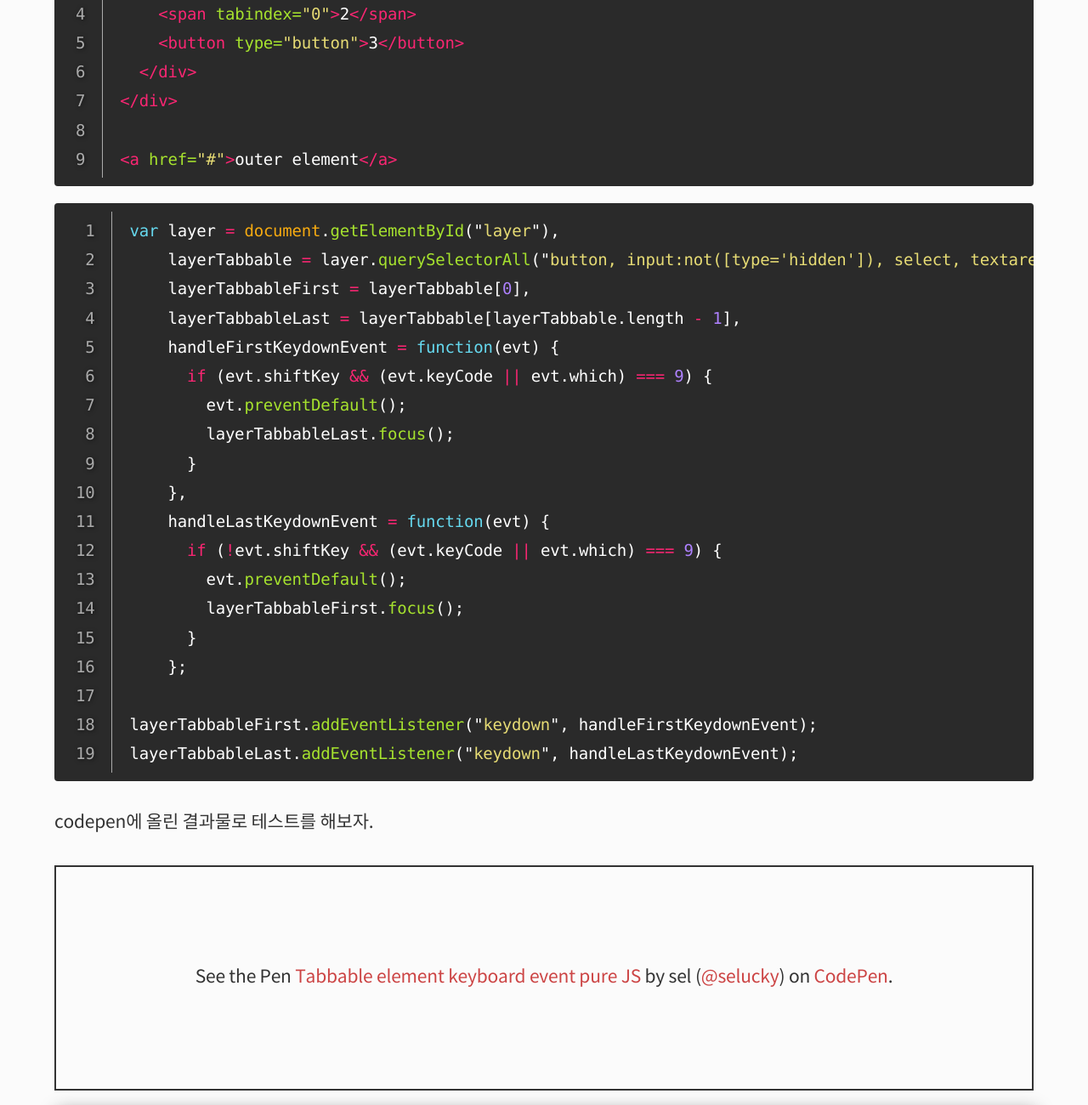
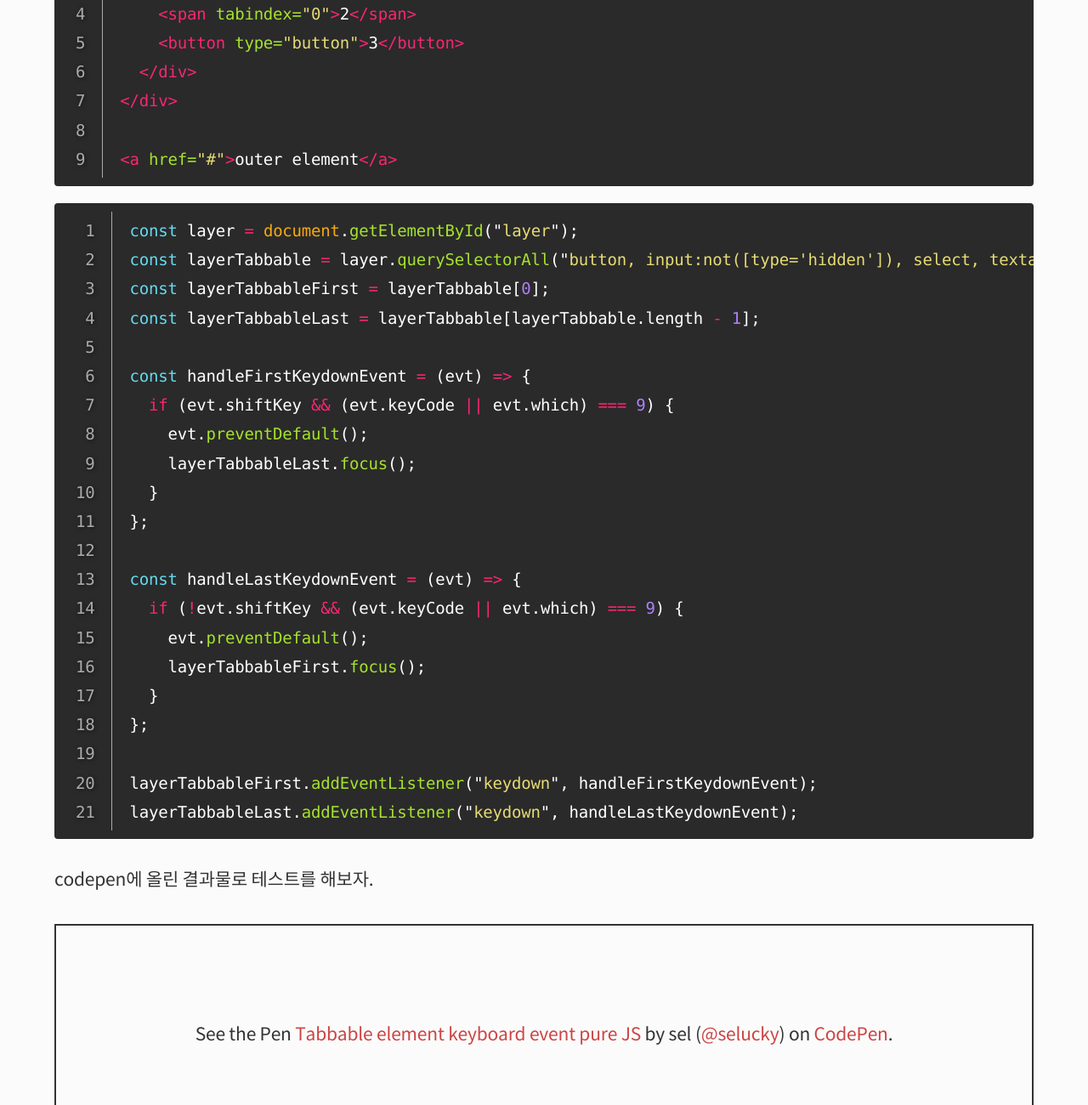
Before and after one commit to selosele/selosele.github.io, a Jekyll site: the page built from _posts/2020-08-09-vanila-js-modal-keyboard-event.md, in a window 1280 px wide and 1400 px high, scrolled down 988 px, cut to the strip 0-1300 px from the top of the window. Shown: the whole strip at 85% size. Built offline with Jekyll 4.4.1, drawn with Linux system fonts in a browser that asks for light colours; cached includes are drawn as plain includes; comment, search, counter and statistics services are not loaded.

Commit message:
포스트 수정

````diff
--- a/_posts/2020-08-09-vanila-js-modal-keyboard-event.md
+++ b/_posts/2020-08-09-vanila-js-modal-keyboard-event.md
@@ -39,22 +39,24 @@ tags:
 
 {:.has--label}
 ```javascript
-var layer = document.getElementById("layer"),
-    layerTabbable = layer.querySelectorAll("button, input:not([type='hidden']), select, textarea, [href], [tabindex]:not([tabindex='-1'])"),
-    layerTabbableFirst = layerTabbable[0],
-    layerTabbableLast = layerTabbable[layerTabbable.length - 1],
-    handleFirstKeydownEvent = function(evt) {
-      if (evt.shiftKey && (evt.keyCode || evt.which) === 9) {
-        evt.preventDefault();
-        layerTabbableLast.focus();
-      }
-    },
-    handleLastKeydownEvent = function(evt) {
-      if (!evt.shiftKey && (evt.keyCode || evt.which) === 9) {
-        evt.preventDefault();
-        layerTabbableFirst.focus();
-      }
-    };
+const layer = document.getElementById("layer");
+const layerTabbable = layer.querySelectorAll("button, input:not([type='hidden']), select, textarea, [href], [tabindex]:not([tabindex='-1'])");
+const layerTabbableFirst = layerTabbable[0];
+const layerTabbableLast = layerTabbable[layerTabbable.length - 1];
+
+const handleFirstKeydownEvent = (evt) => {
+  if (evt.shiftKey && (evt.keyCode || evt.which) === 9) {
+    evt.preventDefault();
+    layerTabbableLast.focus();
+  }
+};
+
+const handleLastKeydownEvent = (evt) => {
+  if (!evt.shiftKey && (evt.keyCode || evt.which) === 9) {
+    evt.preventDefault();
+    layerTabbableFirst.focus();
+  }
+};
 
 layerTabbableFirst.addEventListener("keydown", handleFirstKeydownEvent);
 layerTabbableLast.addEventListener("keydown", handleLastKeydownEvent);
````
